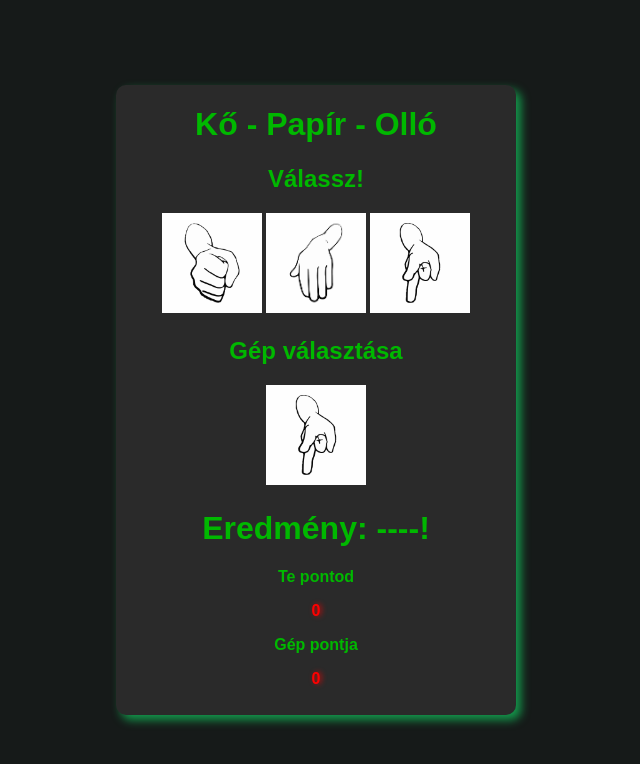
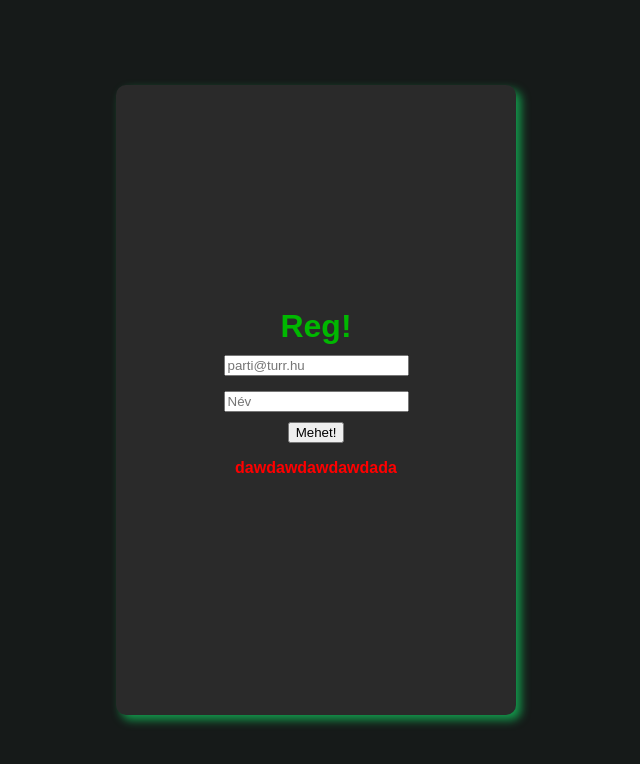
Before and after one commit to HorvathCsabaPeter/KoPapirOllo, a plain HTML site: page index.html in a window 1280 px wide. Shown: the whole page, without its empty margins (324-964 px from the left). Drawn offline with Linux system fonts and the light colour scheme.

Commit message:
formElkezdve

```diff
--- a/index.html
+++ b/index.html
@@ -13,6 +13,14 @@
     <div class="rendezo">
 
         <div class="main">
+            <div class="urlapBox">
+                <h1>Reg!</h1>
+                <input id="emailIp" placeholder="parti@turr.hu" type="text">
+                <input id="userIp" placeholder="Név" maxlength="20" type="text">
+                <button onclick="check()">Mehet!</button>
+                <p id="hiba">dawdawdawdawdada</p>
+            </div>
+
             <div id="nyertBlock" class="KozepNyer">
                 <h1 class="vegsoH1"><span id="nyertesSpan"></span> nyert!</h1>
                 <button class="bt" onclick="resi()">Resi</button>
@@ -21,6 +29,7 @@
                 <p>Gép pontja</p>
                 <p id="gepPontEnd" class="pirosP">0</p>
             </div>
+
             <div id="tunes" class="tunes">
             <h1>Kő - Papír - Olló</h1>
             <h2>Válassz!</h2>
--- a/script.js
+++ b/script.js
@@ -1,5 +1,29 @@
 let userPoint = 0;
 let computerPoint = 0;
+
+
+function check(){
+    let hibaUzenet = "";
+    let emailhejes = false;
+    let email = document.getElementById("emailIp").value
+    let userName = document.getElementById("userIp").value
+
+    for(let i = 0; email.length < i; i++){
+        let vanKukac = false;
+        let vanPont = false;
+        if(email[i] == "@"){
+            vanKukac= true;
+        }
+        if(email[i] == "@"){
+            vanPont = true;
+        }
+    }
+
+    if(userName.length < 8 ){
+        hibaUzenet =+ "Minimum 8 karakternek kell lenie a felhasználónévnek!"
+    }
+}
+
 
 
 function resi() {
--- a/style.css
+++ b/style.css
@@ -64,7 +64,7 @@ img{
 }
 
 .tunes{
-    display: block;
+    display: none;
 }
 
 .KozepNyer{
@@ -85,3 +85,27 @@ img{
     margin: 0px;
     margin-top: 5px;
 }
+
+
+
+
+.urlapBox{
+    width: 100%;
+    height: 100%;
+    align-items: center;
+    justify-content: center;
+    display: flex;
+    flex-direction: column;
+}
+.urlapBox input{
+    margin-top: 5px;
+    margin-bottom: 10px;
+}
+.urlapBox h1{
+    margin: 0px;
+    margin-bottom: 5px;
+}
+
+#hiba{
+    color: red;
+}
```
